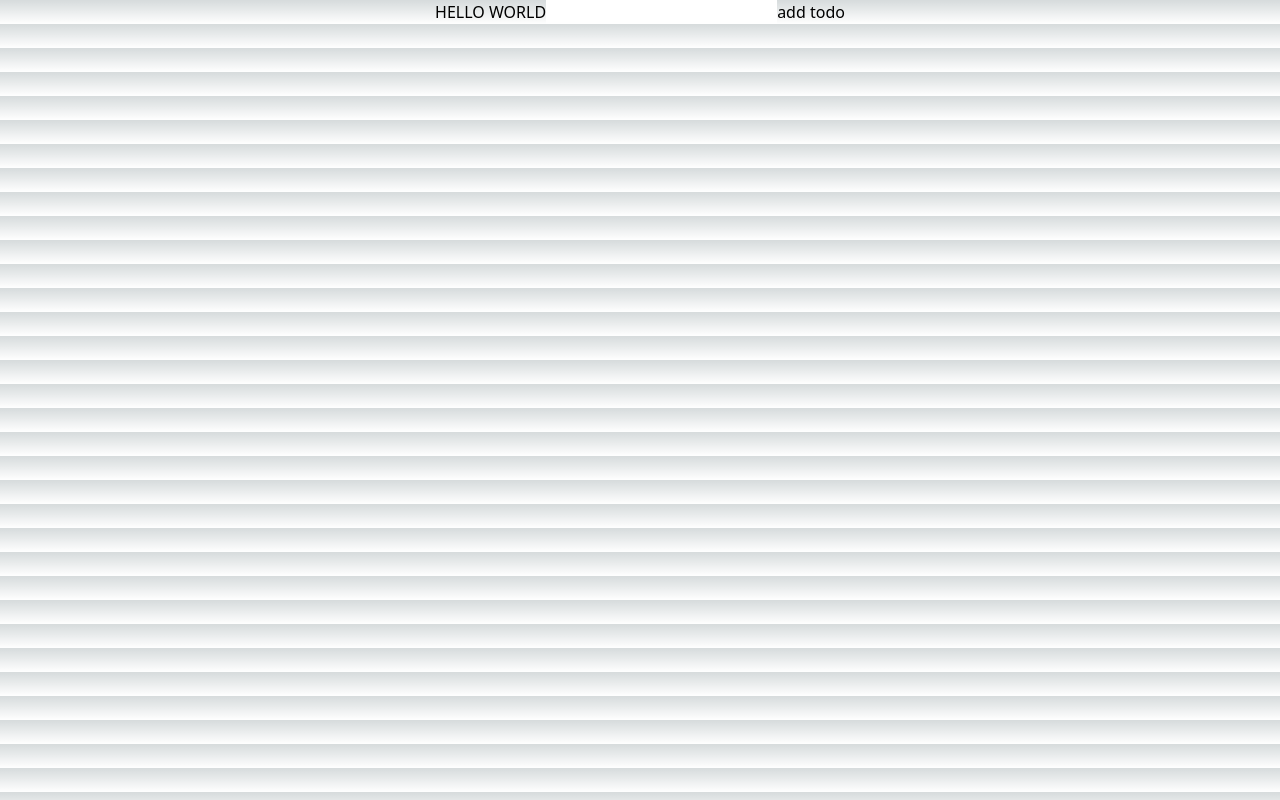
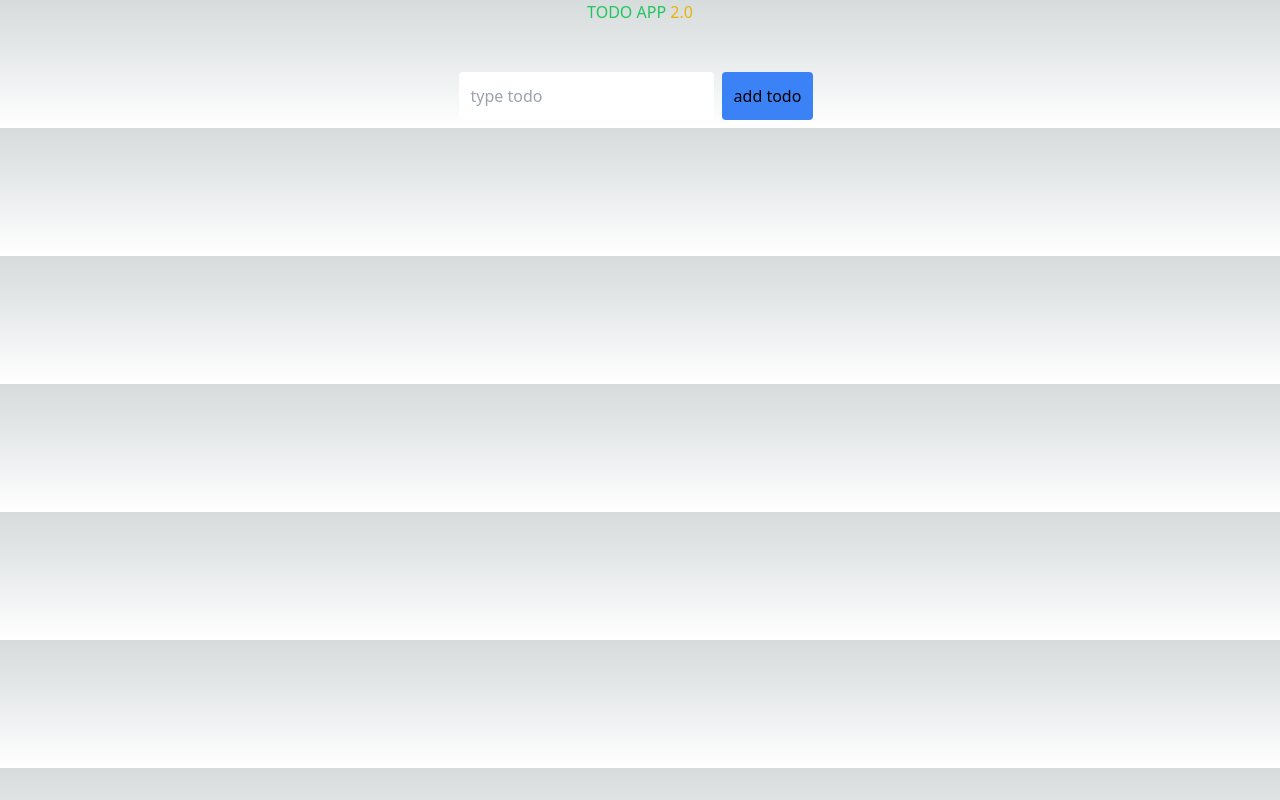
Before and after one commit to Emmanuel-Ingwe/test-taskmanageringwe, a Next.js app: page / in a window 1280 px wide. Built offline with nearby package versions, Linux system fonts and the light colour scheme.

Commit message:
onClicks

```diff
--- a/src/pages/index.tsx
+++ b/src/pages/index.tsx
@@ -8,12 +8,18 @@ export default function Home() {
 
   return (
     <>
-      <section className='flex items-center justify-center'>
-        <div className="uppercase"><h1>hello world</h1></div>
+      <section className='flex items-center justify-center '>
+        <div className="flex flex-col items-center justify-center">
+          <div className="uppercase text-green-500 mb-10"><h1>Todo App <span className='text-yellow-500'>2.0</span></h1></div>
 
-        <div className="">
-          <input type="text" />
-          <button type="submit">add todo</button>
+          <div className="">
+            <input type="text" placeholder='type todo' className='p-3 rounded outline-none text-black' />
+            <button
+             type="submit"
+            className='bg-blue-500 p-3 rounded m-2'
+            // onClick={}
+            >add todo</button>
+          </div>
         </div>
       </section>
     </>
```
